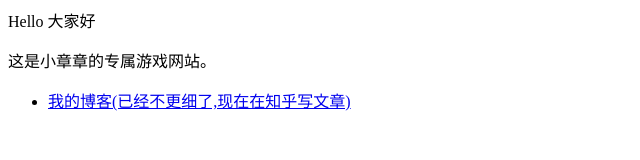
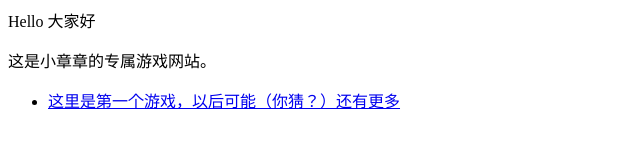
Before and after one commit to yahanli0317/lovezyz0203.github.io, a plain HTML site: page index.html in a window 1280 px wide. Shown: the whole page, without its empty margins (0-640 px from the left). Drawn offline with Linux system fonts and the light colour scheme.

Commit message:
Update index.html

```diff
--- a/index.html
+++ b/index.html
@@ -2,5 +2,5 @@
 <p>这是小章章的专属游戏网站。 </p>
 
 <ul>
-  <li> <a href="http://hejie.nigeerhuo.com">我的博客(已经不更细了,现在在知乎写文章)</a> </li>
+  <li> <a href="http://hejie.nigeerhuo.com">这里是第一个游戏，以后可能（你猜？）还有更多</a> </li>
 </ul>
```
